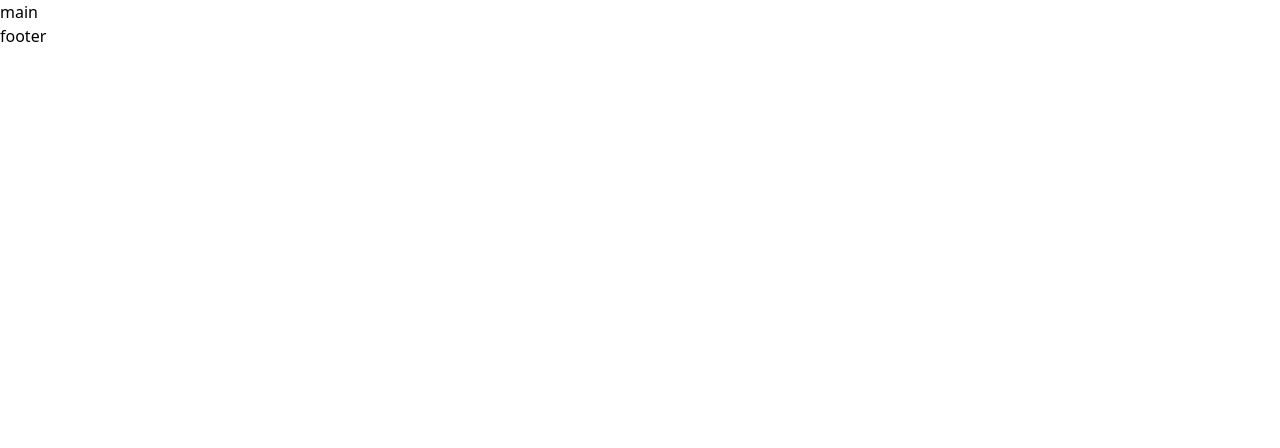
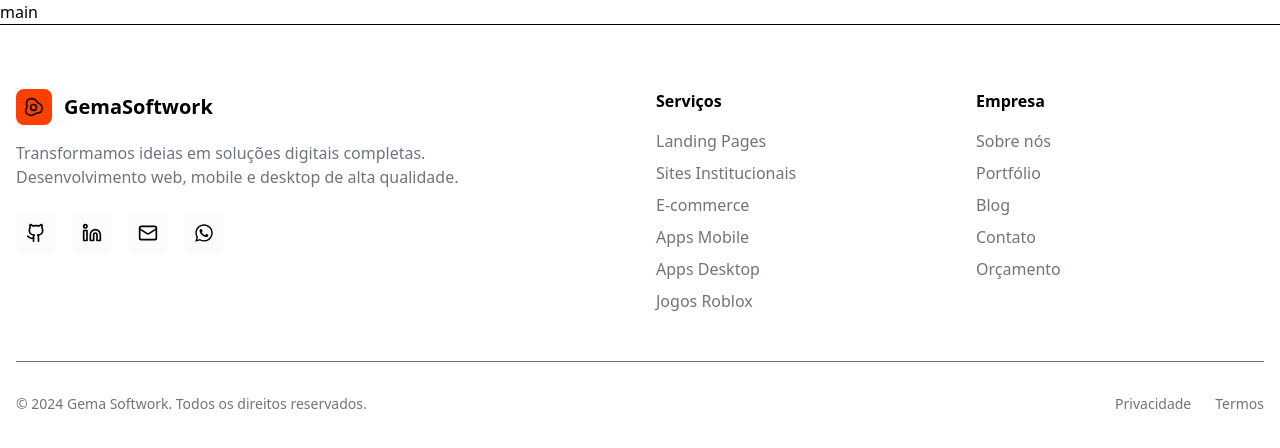
Before and after one commit to marina-barbosa/gema-softwork, a Next.js app: page / in a window 1280 px wide. Shown: the top 448 px of the page. Built offline with nearby package versions, Linux system fonts and the light colour scheme.

Commit message:
feat: add footer

```diff
--- a/components/Footer.tsx
+++ b/components/Footer.tsx
@@ -1,5 +1,142 @@
+import { LuEggFried, LuGithub, LuLinkedin, LuMail } from "react-icons/lu";
+import { FaWhatsapp } from "react-icons/fa";
 export default function Footer() {
+
   return (
-    <footer>footer</footer>
-  )
+    <footer className="py-16 px-4 bg-card border-t">
+      <div className="max-w-7xl mx-auto">
+        <div className="grid grid-cols-1 md:grid-cols-4 gap-8 mb-12">
+          {/* Brand */}
+          <div className="col-span-1 md:col-span-2">
+            <div className="flex items-center mb-4">
+              <div className="p-2 rounded-lg bg-brand mr-3">
+                <LuEggFried className="w-5 h-5 text-foreground-heading" />
+              </div>
+              <span className="text-xl font-bold">GemaSoftwork</span>
+            </div>
+            <p className="text-foreground-body mb-6 max-w-md">
+              Transformamos ideias em soluções digitais completas.
+              Desenvolvimento web, mobile e desktop de alta qualidade.
+            </p>
+            <div className="flex space-x-4">
+              <a
+                href="#"
+                className="w-10 h-10 rounded-lg bg-surface-soft flex items-center justify-center hover:bg-brand transition-colors"
+              >
+                <LuGithub className="w-5 h-5" />
+              </a>
+              <a
+                href="#"
+                className="w-10 h-10 rounded-lg bg-surface-soft flex items-center justify-center hover:bg-brand transition-colors"
+              >
+                <LuLinkedin className="w-5 h-5" />
+              </a>
+              <a
+                href="#"
+                className="w-10 h-10 rounded-lg bg-surface-soft flex items-center justify-center hover:bg-brand transition-colors"
+              >
+                <LuMail className="w-5 h-5" />
+              </a>
+              <a
+                href="#"
+                className="w-10 h-10 rounded-lg bg-surface-soft flex items-center justify-center hover:bg-brand transition-colors"
+              >
+                <FaWhatsapp className="w-5 h-5" />
+              </a>
+            </div>
+          </div>
+
+          {/* Services */}
+          <div>
+            <h3 className="font-semibold mb-4">Serviços</h3>
+            <ul className="space-y-2 text-foreground-body">
+              <li>
+                <a href="#" className="hover:text-black transition-colors">
+                  Landing Pages
+                </a>
+              </li>
+              <li>
+                <a href="#" className="hover:text-black transition-colors">
+                  Sites Institucionais
+                </a>
+              </li>
+              <li>
+                <a href="#" className="hover:text-black transition-colors">
+                  E-commerce
+                </a>
+              </li>
+              <li>
+                <a href="#" className="hover:text-black transition-colors">
+                  Apps Mobile
+                </a>
+              </li>
+              <li>
+                <a href="#" className="hover:text-black transition-colors">
+                  Apps Desktop
+                </a>
+              </li>
+              <li>
+                <a href="#" className="hover:text-black transition-colors">
+                  Jogos Roblox
+                </a>
+              </li>
+            </ul>
+          </div>
+
+          {/* Company */}
+          <div>
+            <h3 className="font-semibold mb-4">Empresa</h3>
+            <ul className="space-y-2 text-foreground-body">
+              <li>
+                <a href="#" className="hover:text-black transition-colors">
+                  Sobre nós
+                </a>
+              </li>
+              <li>
+                <a href="#" className="hover:text-black transition-colors">
+                  Portfólio
+                </a>
+              </li>
+              <li>
+                <a href="#" className="hover:text-black transition-colors">
+                  Blog
+                </a>
+              </li>
+              <li>
+                <a href="#" className="hover:text-black transition-colors">
+                  Contato
+                </a>
+              </li>
+              <li>
+                <a href="#" className="hover:text-black transition-colors">
+                  Orçamento
+                </a>
+              </li>
+            </ul>
+          </div>
+        </div>
+
+        {/* Bottom */}
+        <div className="pt-8 border-t border-foreground-body flex flex-col md:flex-row justify-between items-center">
+          <p className="text-foreground-body text-sm">
+            © 2024 Gema Softwork. Todos os direitos reservados.
+          </p>
+          <div className="flex space-x-6 mt-4 md:mt-0">
+            <a
+              href="#"
+              className="text-foreground-body text-sm hover:text-black transition-colors"
+            >
+              Privacidade
+            </a>
+            <a
+              href="#"
+              className="text-foreground-body text-sm hover:text-black transition-colors"
+            >
+              Termos
+            </a>
+          </div>
+        </div>
+      </div>
+    </footer>
+  );
 }
```
